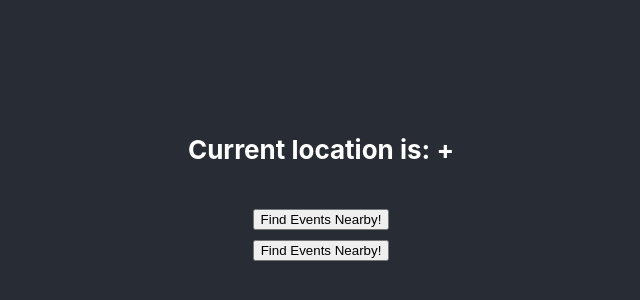
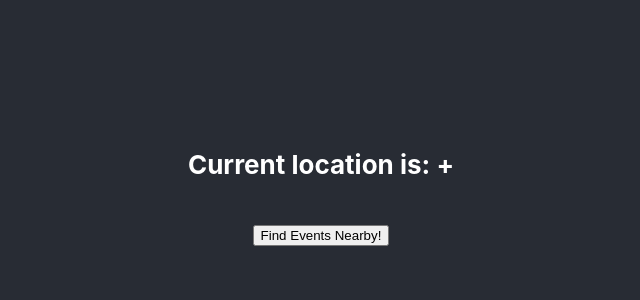
Before and after one commit to KKoehlin/teamGit, a React (Create React App) app in the folder team-git-client/: page / in a window 1280 px wide. Shown: the part 220-520 px from the top of the page, without its empty margins (319-959 px from the left). Built offline with nearby package versions, Linux system fonts and the light colour scheme; no server answers.

Commit message:
(Jackie) Using only lat and long for location in TickerMaster API

```diff
--- a/team-git-client/src/App.js
+++ b/team-git-client/src/App.js
@@ -1,13 +1,11 @@
 import './App.css';
 
 import GetLocation from './location/GetLocation';
-import TicketMasterApp from './ticketmaster/TicketMasterApp';
 
 function App() {
   return (
     <div className="App">
       <GetLocation />
-      <TicketMasterApp />
     </div>
   );
 }
--- a/team-git-client/src/ticketmaster/TicketMasterApp.js
+++ b/team-git-client/src/ticketmaster/TicketMasterApp.js
@@ -1,26 +1,25 @@
 import React, { useEffect, useState } from 'react';
-import Geohash from 'latlon-geohash';
 
 import TMDisplay from './TicketMasterDisplay';
 
 const TicketMasterApp = (props) => {
-    const [geoPoint, setGeoPoint] = useState('');
+    const [endDateTime, setEndDateTime] = useState("");
     const [results, setResults] = useState();
 
-    // const geohash = Geohash.encode(`${props.lat}`, `${props.long}`, [9]);
-    // console.log(geohash);
+    const currentDate = new Date();
+    const futureDate = new Date(currentDate);
 
-    const propTest = () => {
-        console.log(props.lat);
-        console.log(props.long);
-    }
+    // const futureDate = (dt, n) => {
+    //     return new Date(dt.setMonth(dt.getMonth() + n));
+    // }
+
+    // const dt = new Date();
+    // setEndDateTime(futureDate(dt, 1));
 
     const fetcher = () => {
-        const staticGeoPt = "dp4ffxb79";
         const staticEndDate = "2021-08-03T00:00:00Z";
-        const staticSort = "date,name,desc";
         const apiKey = "tNGTJR4arQoc6d5dHyQ4HOamibbgtO8g";
-        fetch(`https://app.ticketmaster.com/discovery/v2/events.json?geoPoint=${staticGeoPt}&endDateTime=${staticEndDate}&staticSort=${staticSort}&apikey=${apiKey}`)
+        fetch(`https://app.ticketmaster.com/discovery/v2/events.json?latlong=${props.lat},${props.long}&endDateTime=${staticEndDate}&apikey=${apiKey}`)
             .then (res => {
                 if (res.status !== 200) {
                     throw new Error ('Fetch Error');
@@ -28,6 +27,7 @@ const TicketMasterApp = (props) => {
             })
             .then (json => {
                 console.log(json);
+                setResults(json);
             })
             .catch (err => console.log(err))
     }
@@ -35,7 +35,7 @@ const TicketMasterApp = (props) => {
     return (
         <div>
             <button onClick={fetcher}>Find Events Nearby!</button>
-            {propTest()}
+            {console.log(currentDate)}
         </div>
     )
 }
```
